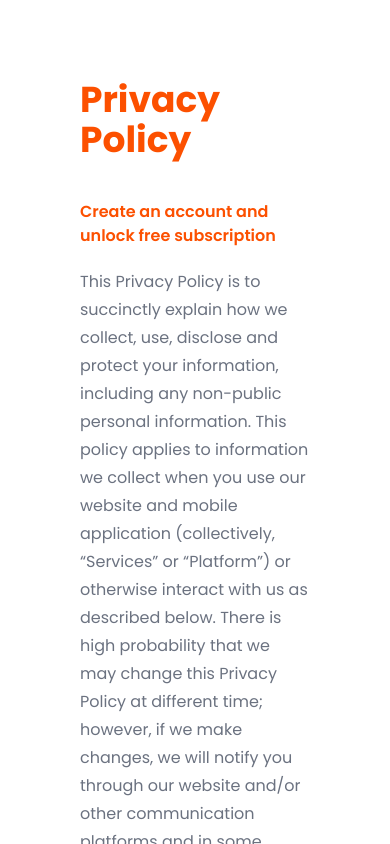
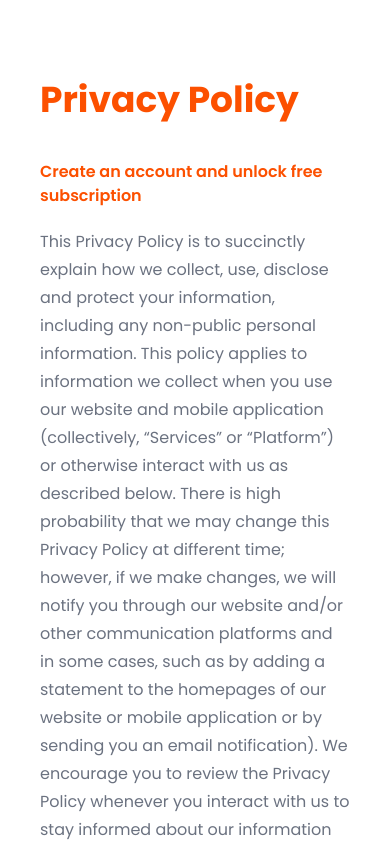
Before and after one commit to Tolutoon/baddhia, a React (Vite) app: page /privacy in a window 390 px wide. Shown: the top 844 px of the page. Built offline with nearby package versions, Linux system fonts and the light colour scheme.

Commit message:
nav bar fix

```diff
--- a/src/pages/PrivacyPolicy.jsx
+++ b/src/pages/PrivacyPolicy.jsx
@@ -2,7 +2,7 @@ import React from "react";
 
 function PrivacyPolicy() {
   return (
-    <div className="p-4 pt-20 md:px-40 px-20">
+    <div className="p-4 pt-20 md:px-40 px-10">
       <div>
         <h1 className="text-baddhia-orange text-4xl mb-10 font-bold">Privacy Policy</h1>
         <h3 className="font-semibold text-baddhia-orange md:text-xl mb-5">Create an account and unlock free subscription</h3>
```
